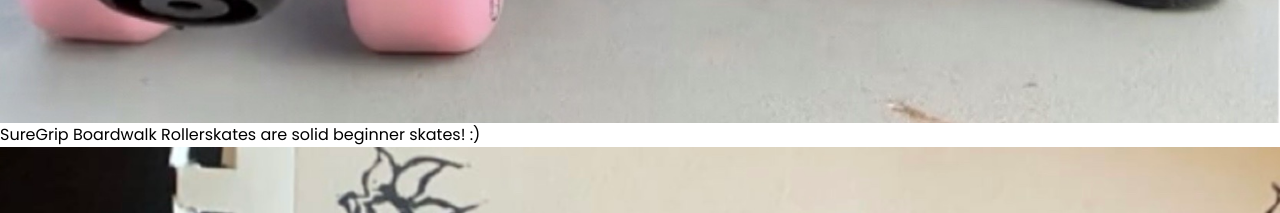
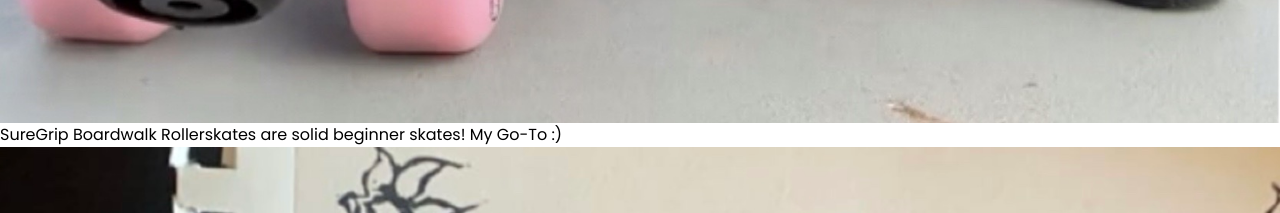
Before and after one commit to isadockter/react-portfolio, a React (Vite) app: page / in a window 1280 px wide. Shown: the part 5520-5733 px from the top of the page. Built offline with nearby package versions, Linux system fonts and the light colour scheme.

Commit message:
about images text fix

```diff
--- a/src/components/About.jsx
+++ b/src/components/About.jsx
@@ -17,9 +17,9 @@ const About = () => {
                 <div className="flex flex-wrap-reverse justify-center gap-8">
                     <div className="grid grid-cols-2 gap-2 max-w-[400px] lg:w-1/3">
                         <HoverImg imageUrl={about1} text="My Cat, Reece <3" />
-                        <HoverImg imageUrl={about2} text="SureGrip Boardwalk Rollerskates are solid beginner skates! :)" />
+                        <HoverImg imageUrl={about2} text="SureGrip Boardwalk Rollerskates are solid beginner skates! My Go-To :)" />
                         <HoverImg imageUrl={about4} text="Some printmaking!" />
-                        <HoverImg imageUrl={about3} text="Reece and I just relaxing" />
+                        <HoverImg imageUrl={about3} text="Reece and I chillin " />
                     </div>
                     <div className="w-full lg:w-1/2">
                         <div className='mb-2 border-b border-neutral-700 pb-2'>
```
